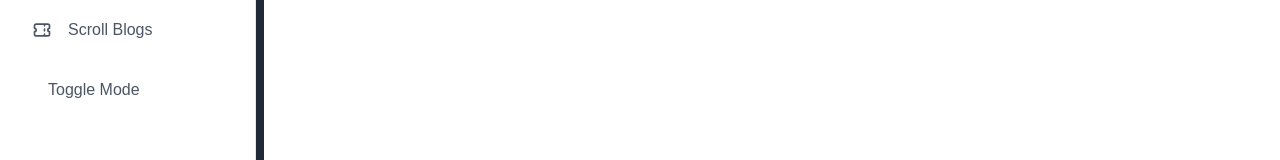
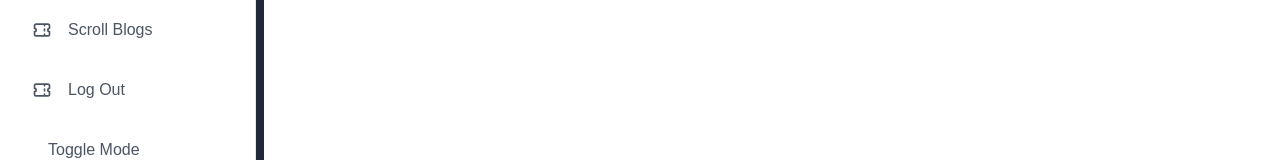
Before and after one commit to Arshal-Agarwal/blogging-platform-repo, a Next.js app: page /Pages/Profile in a window 1280 px wide. Shown: the part 310-470 px from the top of the page. Built offline with nearby package versions, Linux system fonts and the light colour scheme; no server answers; the database is empty.

Commit message:
Added LogOut in Sidebar
Added LogOut in Sidebar

```diff
--- a/app/Components/Sidebar.js
+++ b/app/Components/Sidebar.js
@@ -40,6 +40,15 @@ export default function Sidebar() {
                             <span className="mx-4 font-medium">Scroll Blogs</span>
                         </Link>
 
+                        <Link className="flex items-center px-4 py-2 mt-5 text-gray-600 transition-colors duration-300 transform rounded-lg dark:text-gray-400 hover:bg-gray-100 dark:hover:bg-gray-800 dark:hover:text-gray-200 hover:text-gray-700" href="/">
+                            <svg className="w-5 h-5" viewBox="0 0 24 24" fill="none" xmlns="http://www.w3.org/2000/svg">
+                                <path d="M15 5V7M15 11V13M15 17V19M5 5C3.89543 5 3 5.89543 3 7V10C4.10457 10 5 10.8954 5 12C5 13.1046 4.10457 14 3 14V17C3 18.1046 3.89543 19 5 19H19C20.1046 19 21 18.1046 21 17V14C19.8954 14 19 13.1046 19 12C19 10.8954 19.8954 10 21 10V7C21 5.89543 20.1046 5 19 5H5Z" stroke="currentColor" strokeWidth="2" strokeLinecap="round" strokeLinejoin="round" />
+                            </svg>
+
+                            <span className="mx-4 font-medium">Log Out</span>
+                        </Link>
+
+
                         <button className="flex items-center px-4 py-2 mt-5 text-gray-600 transition-colors duration-300 transform rounded-lg dark:text-gray-400 hover:bg-gray-100 dark:hover:bg-gray-800 dark:hover:text-gray-200 hover:text-gray-700" >
 
 
```
